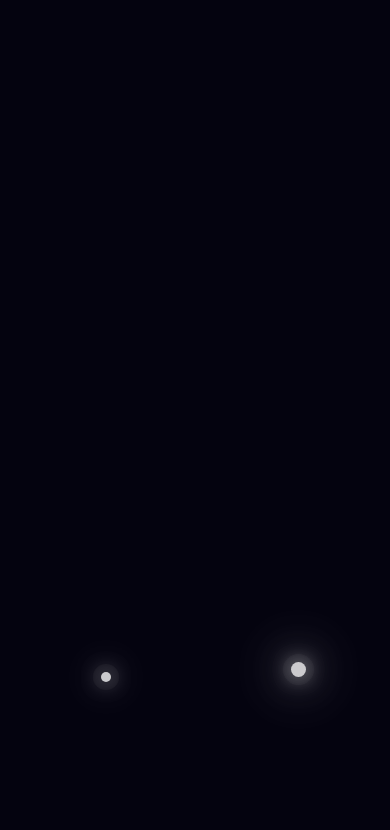
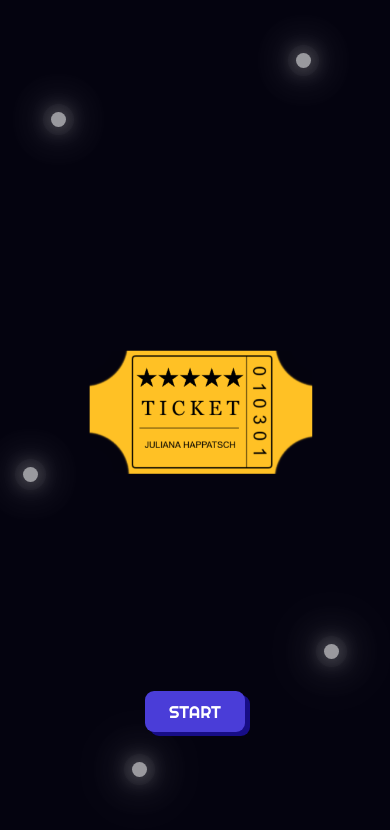
Before and after one commit to juliana-happatsch/juliana-happatsch.github.io, a React (Create React App) app: page / in a window 390 px wide. Shown: the top 830 px of the page. Built offline with nearby package versions, Linux system fonts and the light colour scheme.

Commit message:
completa página start (mobile)

```diff
--- a/src/App.css
+++ b/src/App.css
@@ -16,3 +16,14 @@ body {
 h1, h2, h3 {
   font-family: 'Righteous', cursive;
 }
+
+.btn {
+  font-family: 'Righteous', cursive;
+  color: white;
+  border: none;
+  outline: none;
+  padding: 10px;
+  text-transform: uppercase;
+  border-radius: 9px;
+  font-size: 17px;
+}
--- a/src/css/start.css
+++ b/src/css/start.css
@@ -1,49 +1,67 @@
 #start-body {
   display: flex;
+  flex-direction: column;
   justify-content: center;
   align-items: center;
-  min-height: 100vh;
+  height: 100vh;
   overflow: hidden;
+  padding: 0;
+  margin: 0;
 }
 
 .glowing {
   position: relative;
   width: 70%;
   height: 70%;
+  display: flex;
+  justify-content: center;
+  align-items: center;
+  margin: 0;
+}
+
+.glowing img {
+  width: 110%;
+  margin-top: -5%;
+  z-index: 1;
+  animation: bounce 2s ease-in-out infinite;
 }
 
 .glowing .sparkle1 {
   position: absolute;
-  top: calc(80px * var(--i));
-  right: calc(80px * var(--i));
-  bottom: calc(80px * var(--i));
-  left: calc(80px * var(--i));
+  top: -10%;
+  right: 10%;
   animation: twinkle 2s ease-in-out infinite;
 }
 
 .glowing .sparkle2 {
   position: absolute;
-  top: calc(50px * var(--i));
-  right: calc(10px * var(--i));
-  bottom: calc(50px * var(--i));
-  left: calc(10px * var(--i));
-  opacity: .5;
-  transition: opacity .5s ease;
+  top: 0;
+  left: 0;
   animation: twinkle 2s ease-in-out infinite;
 }
 
 .glowing .sparkle3 {
   position: absolute;
-  top: calc(80px * var(--i));
-  right: calc(80px * var(--i));
-  bottom: calc(80px * var(--i));
-  left: calc(80px * var(--i));
-  opacity: .5;
-  transition: opacity .5s ease;
+  top: 60%;
+  left: -10%;
   animation: twinkle 2s ease-in-out infinite;
 }
 
-.glowing .sparkle1:before {
+.glowing .sparkle4 {
+  position: absolute;
+  bottom: 10%;
+  right: 0;
+  animation: twinkle 2s ease-in-out infinite;
+}
+
+.glowing .sparkle5 {
+  position: absolute;
+  bottom: -10%;
+  left: 30%;
+  animation: twinkle 2s ease-in-out infinite;
+}
+
+.glowing span:before {
   content: '';
   position: absolute;
   top: 50%;
@@ -59,46 +77,27 @@
               0 0 0 8px rgba(255, 255, 255, 0.048);
 }
 
-.glowing .sparkle2:before {
-  content: '';
-  position: absolute;
-  top: 50%;
-  left: -8px;
-  width: 10px;
-  height: 10px;
-  background-color: white;
-  border-radius: 50%;
-  opacity: 1;
-  transition: opacity .5s ease;
-  box-shadow: 0 0 20px #fff,
-              0 0 40px #fff,
-              0 0 60px#fff,
-              0 0 80px #fff,
-              0 0 0 8px rgba(255, 255, 255, 0.048);
+.start-btn {
+  background-color: #4A3DD8;
+  position: relative;
+  margin-top: -50px;
+  width: 100px;
+  box-shadow: 5px 4px 0px #170D87;
 }
 
-.glowing .sparkle3:before {
-  content: '';
-  position: absolute;
-  top: 50%;
-  left: -8px;
-  width: 5px;
-  height: 5px;
-  background-color: white;
-  border-radius: 50%;
-  opacity: 1;
-  transition: opacity .5s ease;
-  box-shadow: 0 0 20px #fff,
-              0 0 40px #fff,
-              0 0 60px#fff,
-              0 0 80px #fff,
-              0 0 0 8px rgba(255, 255, 255, 0.048);
+.start-btn:active {
+  transform: translate(5px);
+  box-shadow: none;
+}
+
+@keyframes bounce {
+  50% { transform: translateY(5px);}
 }
 
 @keyframes twinkle {
-  0% { opacity: .9; }
-  25% { opacity: .8;}
-  50% { opacity: .6;}
+  0% { opacity: .7; }
+  25% { opacity: .6;}
+  50% { opacity: .5;}
   75% { opacity: .4;}
-  100% { opacity: .8;}
+  100% { opacity: .6;}
 }
--- a/src/pages/start.js
+++ b/src/pages/start.js
@@ -1,16 +1,23 @@
 import React from "react";
+import { Link } from "react-router-dom";
 import '../css/start.css';
 
 function Start() {
   return (
     <main id="start-body">
       <section className="glowing">
-        <span className="sparkle1" style={ { '--i': 3 } }></span>
-        <span className="sparkle2" style={ { '--i': 5 } }></span>
-        <span className="sparkle3" style={ { '--i': 8 } }></span>
-        <span className="sparkle4" style={ { '--i': .7 } }></span>
-        <span className="sparkle5" style={ { '--i': 9 } }></span>
+        <span className="sparkle1"></span>
+        <span className="sparkle2"></span>
+        <span className="sparkle3"></span>
+        <span className="sparkle4"></span>
+        <span className="sparkle5"></span>
+
+        <img src="../images/ticker.png" alt="ticket" />
       </section>
+
+      <Link to="/home">
+        <button className="btn start-btn">Start</button>
+      </Link>
     </main>
   )
 }
```
